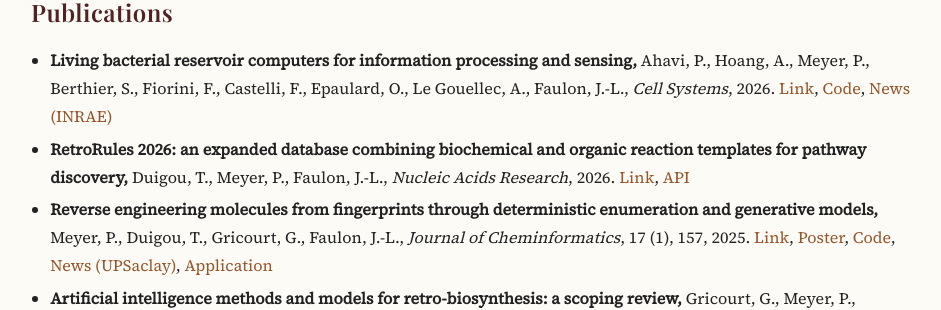
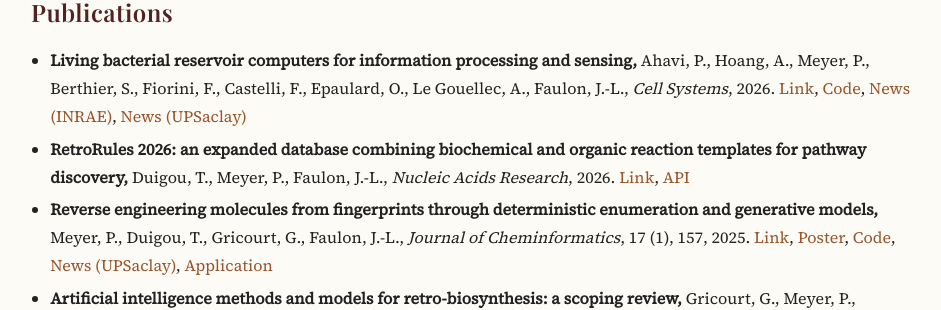
Before and after one commit to PhilippeMeyer68/philippemeyer68.github.io, a Jekyll site: the page built from index.md, in a window 1280 px wide and 900 px high, scrolled down 771 px. Shown: the part 155-465 px from the top of the window, without its empty margins (169-1110 px from the left). Built offline with Jekyll 4.4.1, drawn with Linux system fonts in a browser that asks for light colours.

Commit message:
feat: reservoir upsaclay news

```diff
--- a/index.md
+++ b/index.md
@@ -77,7 +77,7 @@ title: "Home"
   <strong>Living bacterial reservoir computers for information processing and sensing, </strong>
   Ahavi, P., Hoang, A., Meyer, P., Berthier, S., Fiorini, F., Castelli, F., Epaulard, O., Le Gouellec, A., Faulon, J.-L.,
   <em>Cell Systems</em>, 2026.
-  <a href="https://www.cell.com/cell-systems/fulltext/S2405-4712(26)00136-5" target="_blank" rel="noopener">Link</a>, <a href="https://github.com/brsynth/bacterial_rc" target="_blank" rel="noopener">Code</a>, <a href="https://www.inrae.fr/actualites/bacterie-capable-predire-levolution-dune-maladie" target="_blank" rel="noopener">News (INRAE)</a>
+  <a href="https://www.cell.com/cell-systems/fulltext/S2405-4712(26)00136-5" target="_blank" rel="noopener">Link</a>, <a href="https://github.com/brsynth/bacterial_rc" target="_blank" rel="noopener">Code</a>, <a href="https://www.inrae.fr/actualites/bacterie-capable-predire-levolution-dune-maladie" target="_blank" rel="noopener">News (INRAE)</a>, <a href="https://sco.lt/7OAqGG" target="_blank" rel="noopener">News (UPSaclay)</a>
 </li>
 <li>
   <strong>RetroRules 2026: an expanded database combining biochemical and organic reaction templates for pathway discovery, </strong>
```
